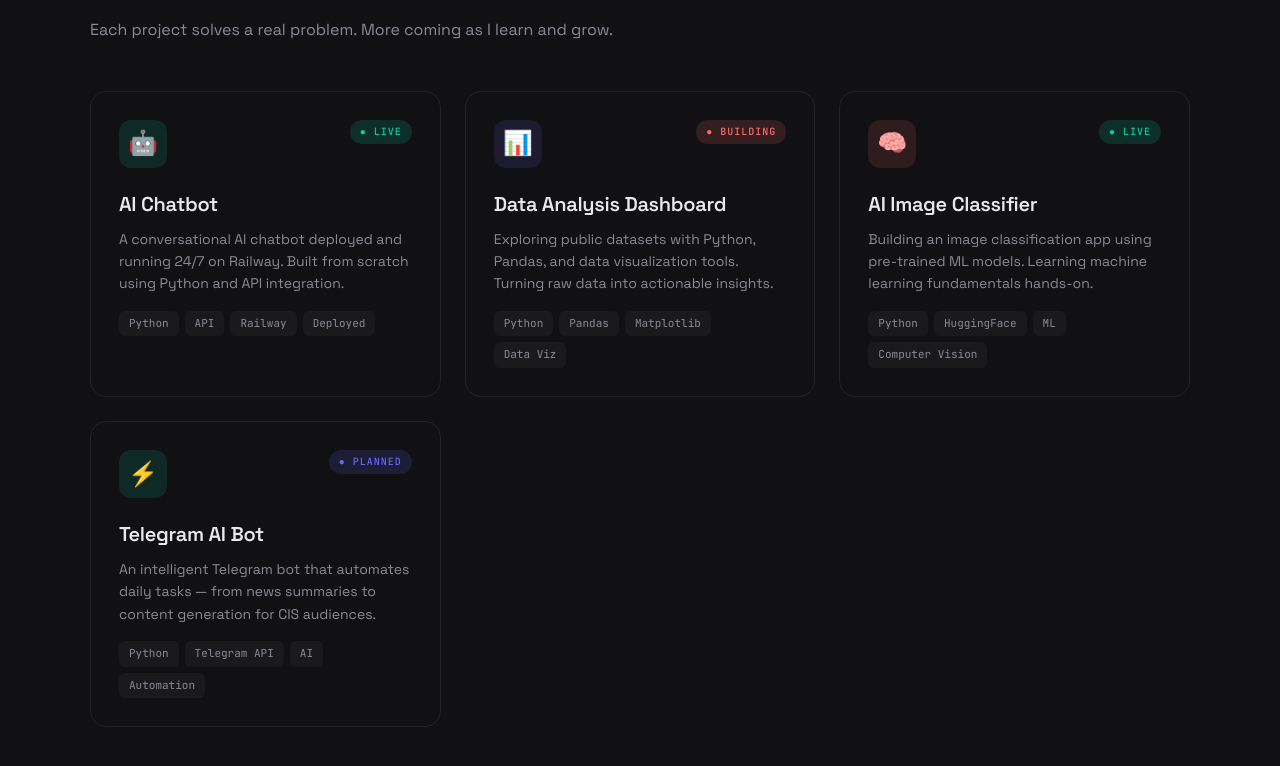
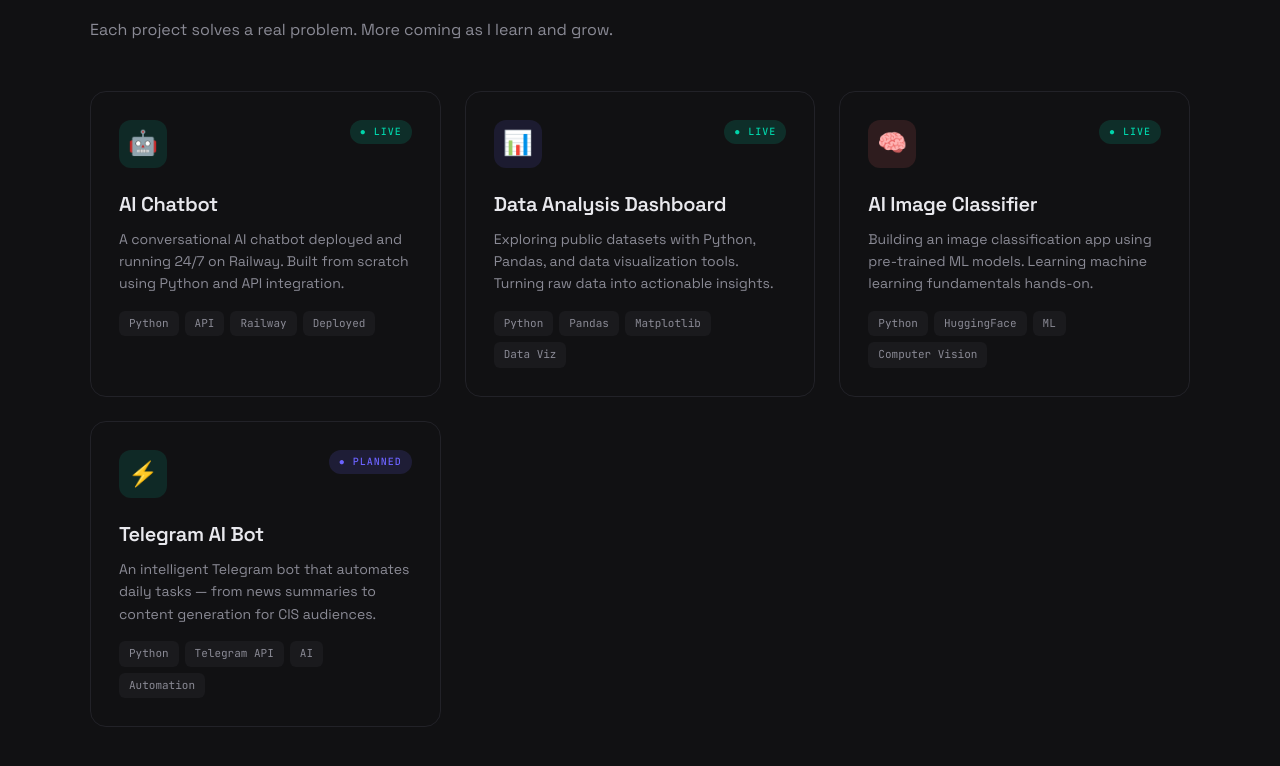
Before and after one commit to sillkane/sillkane.github.io, a plain HTML site: page index.html in a window 1280 px wide. Shown: the part 1603-2369 px from the top of the page. Drawn offline with Linux system fonts and the light colour scheme.

Commit message:
Change project status from 'Building' to 'Live'

```diff
--- a/index.html
+++ b/index.html
@@ -212,7 +212,7 @@ footer{text-align:center;padding:40px 24px;border-top:1px solid var(--border);co
       <div class="project-card">
         <div class="project-top">
           <div class="project-icon" style="background:rgba(108,99,255,.12)">📊</div>
-          <span class="project-status status-wip">● Building</span>
+          <span class="project-status status-live">● Live</span>
         </div>
         <div class="project-body">
           <h3>Data Analysis Dashboard</h3>
```
